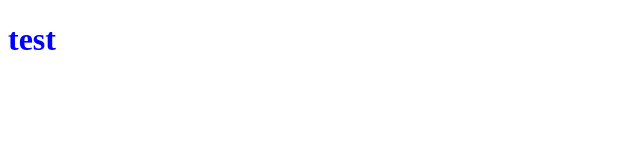
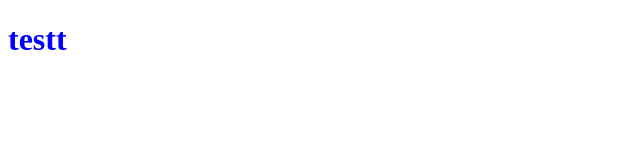
Before and after one commit to B-N-U/Car-Template, a plain HTML site: page index.html in a window 1280 px wide. Shown: the full height of the page, 0-640 px from the left. Drawn offline with Linux system fonts and the light colour scheme.

Commit message:
fix: correct heading text from "test" to "testt"

```diff
--- a/index.html
+++ b/index.html
@@ -7,6 +7,6 @@
     <link rel="stylesheet" href="cars.css" />
   </head>
   <body>
-    <h1>test</h1>
+    <h1>testt</h1>
   </body>
 </html>
```
